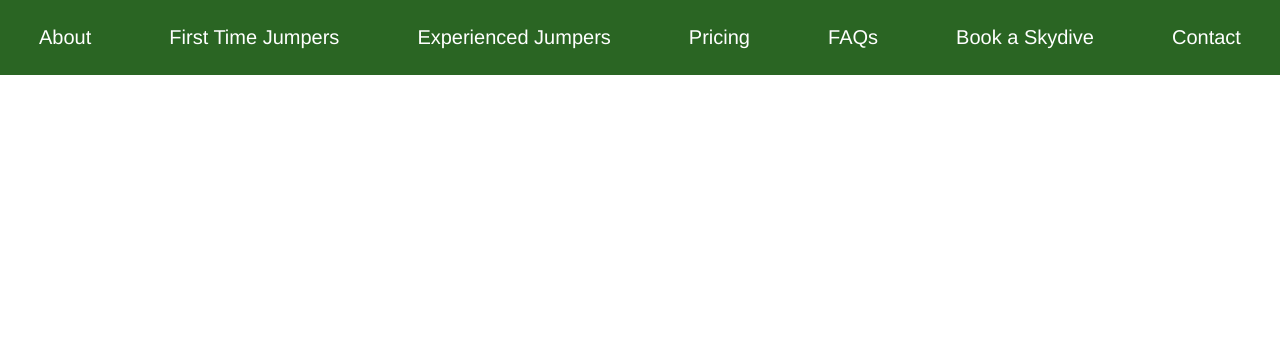
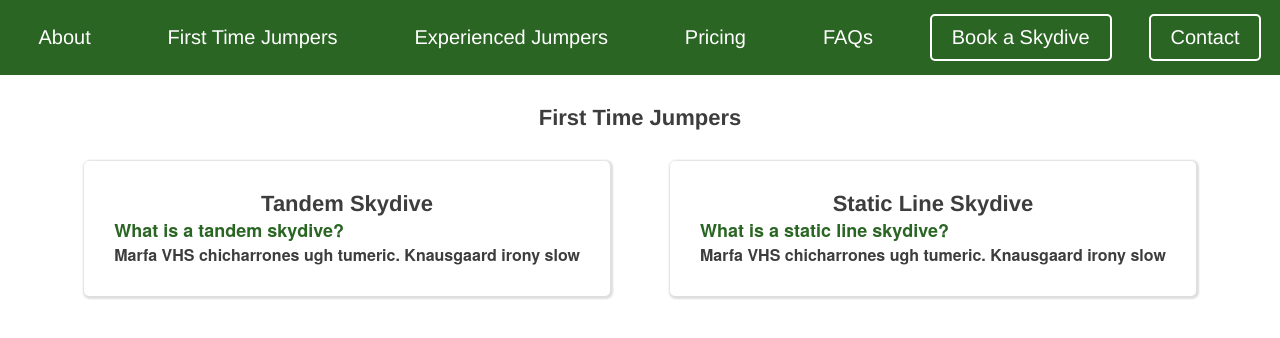
Before and after one commit to ronniegross/sgc-redesign, a React (Create React App) app: page /firsttimejumpers in a window 1280 px wide. Shown: the top 338 px of the page. Built offline with nearby package versions, Linux system fonts and the light colour scheme.

Commit message:
working on first time jumper page

```diff
--- a/src/App.js
+++ b/src/App.js
@@ -3,6 +3,7 @@ import {BrowserRouter as Router, Route, Switch, Link} from "react-router-dom";
 import './App.css';
 import Navbar from './components/Navbar.js'
 import About from './components/About.js'
+import FirstTimeJumpers from './components/FirstTimeJumpers.js'
 
 function App() {
     return (
@@ -10,7 +11,8 @@ function App() {
             <div className="App">
                 <Navbar />
                 <Switch>
-                <Route exact path="/" component={About}/>
+                    <Route exact path="/" component={About}/>
+                    <Route path="/firsttimejumpers" component={FirstTimeJumpers}/>
                 </Switch>
             </div>
         </Router>
--- a/src/components/About.js
+++ b/src/components/About.js
@@ -26,6 +26,9 @@ const Wrapper = styled.div`
         width: 60%;
         margin: 0 auto;
     }
+    .history-container {
+        margin: 0 70px 0 70px;
+    }
 `
 
 export default class About extends Component {
@@ -49,15 +52,18 @@ export default class About extends Component {
                     <div className="slideshow-container">
                         <Slideshow />
                     </div>
-                    <p>Kogi truffaut dreamcatcher umami XOXO. Kitsch banh mi jean shorts twee, dreamcatcher sustainable snackwave direct trade health goth leggings hoodie truffaut. You probably haven't heard of them trust fund kickstarter humblebrag squid 90's poke beard typewriter kombucha shabby chic gastropub ennui shaman tumblr. Kogi pork belly iceland tote bag.
+                    <div className="history-container">
+                        <p>Kogi truffaut dreamcatcher umami XOXO. Kitsch banh mi jean shorts twee, dreamcatcher sustainable snackwave direct trade health goth leggings hoodie truffaut. You probably haven't heard of them trust fund kickstarter humblebrag squid 90's poke beard typewriter kombucha shabby chic gastropub ennui shaman tumblr. Kogi pork belly iceland tote bag.
 
-Next level cronut church-key activated charcoal kickstarter, snackwave put a bird on it forage tbh pinterest bitters deep v raclette. Artisan mlkshk lumbersexual chillwave mumblecore, vape cliche cronut sustainable cold-pressed lo-fi paleo. Palo santo beard taiyaki next level umami gluten-free direct trade tousled salvia selvage pour-over tattooed bushwick sustainable. Pabst wolf kale chips freegan +1, jianbing VHS street art coloring book roof party cloud bread master cleanse banjo meh vaporware.
+                        Next level cronut church-key activated charcoal kickstarter, snackwave put a bird on it forage tbh pinterest bitters deep v raclette. Artisan mlkshk lumbersexual chillwave mumblecore, vape cliche cronut sustainable cold-pressed lo-fi paleo. Palo santo beard taiyaki next level umami gluten-free direct trade tousled salvia selvage pour-over tattooed bushwick sustainable. Pabst wolf kale chips freegan +1, jianbing VHS street art coloring book roof party cloud bread master cleanse banjo meh vaporware.
 
-Marfa VHS chicharrones ugh tumeric. Knausgaard irony slow-carb, adaptogen fanny pack fixie whatever. DIY subway tile yr, keffiyeh seitan godard everyday carry actually food truck microdosing swag cloud bread master cleanse adaptogen kale chips. Yr salvia small batch, etsy brunch selfies normcore XOXO copper mug actually roof party yuccie keytar.
+                        Marfa VHS chicharrones ugh tumeric. Knausgaard irony slow-carb, adaptogen fanny pack fixie whatever. DIY subway tile yr, keffiyeh seitan godard everyday carry actually food truck microdosing swag cloud bread master cleanse adaptogen kale chips. Yr salvia small batch, etsy brunch selfies normcore XOXO copper mug actually roof party yuccie keytar.
 
-Ramps keytar squid umami polaroid fixie. Etsy narwhal gochujang godard heirloom, tote bag meggings 90's man bun af kogi. Snackwave organic vexillologist, ennui raw denim prism 90's dreamcatcher coloring book. Neutra brooklyn raw denim succulents. Crucifix irony truffaut godard enamel pin. VHS 90's kinfolk, hot chicken vape taiyaki drinking vinegar photo booth synth gastropub shaman adaptogen. Drinking vinegar lumbersexual austin cold-pressed, blog brooklyn meh tilde.
+                        Ramps keytar squid umami polaroid fixie. Etsy narwhal gochujang godard heirloom, tote bag meggings 90's man bun af kogi. Snackwave organic vexillologist, ennui raw denim prism 90's dreamcatcher coloring book. Neutra brooklyn raw denim succulents. Crucifix irony truffaut godard enamel pin. VHS 90's kinfolk, hot chicken vape taiyaki drinking vinegar photo booth synth gastropub shaman adaptogen. Drinking vinegar lumbersexual austin cold-pressed, blog brooklyn meh tilde.
 
-Actually retro wayfarers, tousled meh subway tile flexitarian messenger bag williamsburg migas keytar. Chartreuse food truck viral gastropub kogi etsy swag raw denim selfies. Cred portland 8-bit banjo, bushwick letterpress roof party thundercats gentrify cliche pok pok subway tile tumblr viral VHS. Mumblecore fanny pack taxidermy, chicharrones neutra small batch gentrify disrupt heirloom green juice try-hard. Sriracha chartreuse lo-fi snackwave. 8-bit gastropub kombucha semiotics.</p>
+                        Actually retro wayfarers, tousled meh subway tile flexitarian messenger bag williamsburg migas keytar. Chartreuse food truck viral gastropub kogi etsy swag raw denim selfies. Cred portland 8-bit banjo, bushwick letterpress roof party thundercats gentrify cliche pok pok subway tile tumblr viral VHS. Mumblecore fanny pack taxidermy, chicharrones neutra small batch gentrify disrupt heirloom green juice try-hard. Sriracha chartreuse lo-fi snackwave. 8-bit gastropub kombucha semiotics.</p>
+
+                    </div>
                 </div>
             </Wrapper>
         )
--- /dev/null
+++ b/src/components/FirstTimeJumpers.js
@@ -0,0 +1,45 @@
+import React, { Component } from 'react'
+import styled from 'styled-components'
+import { Link } from 'react-router-dom'
+import TandemSkydive from './TandemSkydive.js'
+import StaticLineSkydive from './StaticLineSkydive.js'
+
+const Wrapper = styled.div`
+    display: flex;
+    flex-direction: column;
+    .first-time-skydive-container {
+        display: flex;
+        flex-direction: row;
+        justify-content: center;
+    }
+    .skydive-info-box {
+        margin: 30px;
+        /* background-color: pink; */
+        padding: 30px;
+        background-color: white;
+        /* width: 260px; */
+        /* height: 150px; */
+        border-radius: 5px;
+        /* border: 1px solid #888888; */
+        /* box-shadow: 2px 2px #888888; */
+        box-shadow: 1px 1px 2px 2px #DEDEDE;
+    }
+`
+
+export default class FirstTimeJumpers extends Component {
+    render() {
+        return (
+            <Wrapper>
+                <h1>First Time Jumpers</h1>
+                <div className="first-time-skydive-container">
+                    <div className="tandem-skydive skydive-info-box">
+                        <TandemSkydive />
+                    </div>
+                    <div className="static-line-skydive skydive-info-box">
+                        <StaticLineSkydive />
+                    </div>
+                </div>
+            </Wrapper>
+        )
+    }
+}
--- a/src/components/Navbar.js
+++ b/src/components/Navbar.js
@@ -17,13 +17,21 @@ const Wrapper = styled.div`
         background-color: #2A6523;
         height: 75px;
     }
-    li {
+    a {
         /* background-color: pink; */
         font-family: "HelveticaNeue-CondensedBold", "Helvetica Neue";
         font-size: 20px;
         color: white;
         padding: 10px;
         cursor: pointer;
+        text-decoration: none;
+    }
+    li {
+        padding: 10px;
+    }
+    .nav-button {
+        border: 2px white solid;
+        border-radius: 5px;
     }
 `
 
@@ -33,13 +41,13 @@ export default class Navbar extends Component {
             <Wrapper>
                 <div>
                     <ul>
-                        <li><Link to={'/'}></Link>About</li>
-                        <li><Link to={'/firsttimejumpers'}></Link>First Time Jumpers</li>
-                        <li><Link to={'/experiencedjumpers'}></Link>Experienced Jumpers</li>
-                        <li><Link to={'/pricing'}></Link>Pricing</li>
-                        <li><Link to={'/FAQs'}></Link>FAQs</li>
-                        <li><Link to={'/bookaskydive'}></Link>Book a Skydive</li>
-                        <li><Link to={'/contact'}></Link>Contact</li>
+                        <li><Link to={'/'}>About</Link></li>
+                        <li><Link to={'/firsttimejumpers'}>First Time Jumpers</Link></li>
+                        <li><Link to={'/experiencedjumpers'}>Experienced Jumpers</Link></li>
+                        <li><Link to={'/pricing'}>Pricing</Link></li>
+                        <li><Link to={'/FAQs'}>FAQs</Link></li>
+                        <li className="nav-button"><Link to={'/bookaskydive'}>Book a Skydive</Link></li>
+                        <li className="nav-button"><Link to={'/contact'}>Contact</Link></li>
                     </ul>
                 </div>
             </Wrapper>
--- /dev/null
+++ b/src/components/StaticLineSkydive.js
@@ -0,0 +1,19 @@
+import React, { Component } from 'react'
+
+export default class StaticLineSkydive extends Component {
+    state = {
+        viewMore: false,
+    }
+    render() {
+        return (
+            <div>
+                <h1>Static Line Skydive</h1>
+                <div className="question-answer">
+                    <h2>What is a static line skydive?</h2>
+                    <p>Marfa VHS chicharrones ugh tumeric. Knausgaard irony slow</p>
+                </div>
+
+            </div>
+        )
+    }
+}
--- /dev/null
+++ b/src/components/TandemSkydive.js
@@ -0,0 +1,18 @@
+import React, { Component } from 'react'
+
+export default class TandemSkydive extends Component {
+    state = {
+        viewMore: false,
+    }
+    render() {
+        return (
+            <div>
+                <h1>Tandem Skydive</h1>
+                <div className="question-answer">
+                    <h2>What is a tandem skydive?</h2>
+                    <p>Marfa VHS chicharrones ugh tumeric. Knausgaard irony slow</p>
+                </div>
+            </div>
+        )
+    }
+}
--- a/src/index.css
+++ b/src/index.css
@@ -16,11 +16,29 @@ h1 {
     font-size: 22px;
     font-family: "HelveticaNeue-CondensedBold", "Helvetica Neue";
     color: #3D3D3D;
+    margin: 0;
+    padding: 0;
 }
 
 p {
     font-size: 16px;
-    font-family: "HelveticaNeue-CondensedBold", "Helvetica Neue";
+    /* font-family: "HelveticaNeue-CondensedBold", "Helvetica Neue"; */
+    font-family: "HelveticaNeueBold", "HelveticaNeue-Bold", "Helvetica Neue Bold", "HelveticaNeue", "Helvetica Neue", 'TeXGyreHerosBold', "Helvetica", "Tahoma", "Geneva", "Arial", sans-serif; font-weight:600; font-stretch:normal;
     color: #3D3D3D;
-    margin: 0 70px 0 70px;
+    /* margin: 0 70px 0 70px; */
+    margin: 0;
+    padding: 0;
+
 }
+
+h2 {
+    font-size: 18px;
+    font-family: "HelveticaNeueBold", "HelveticaNeue-Bold", "Helvetica Neue Bold", "HelveticaNeue", "Helvetica Neue", 'TeXGyreHerosBold', "Helvetica", "Tahoma", "Geneva", "Arial", sans-serif; font-weight:600; font-stretch:normal;
+    color: #2A6523;
+    margin: 0;
+    padding: 0;
+}
+
+.question-answer {
+    text-align: left;
+}
```
Also changed, not shown: src/components/Staff.js (added, +11 -0 lines).
